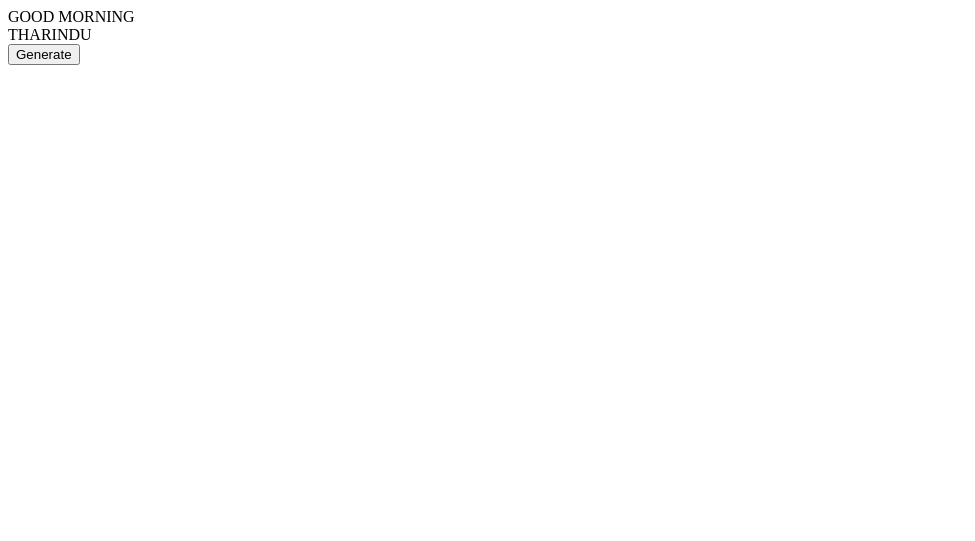
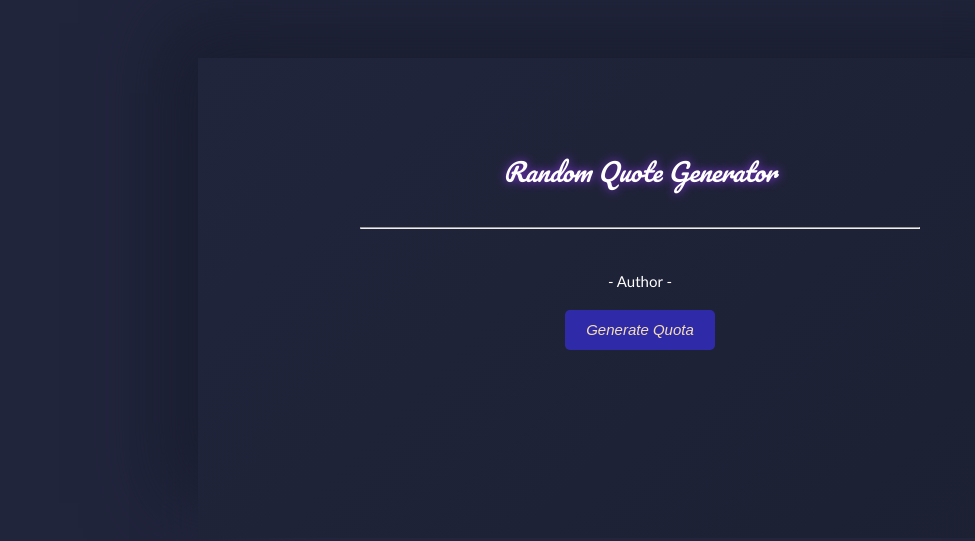
Before and after one commit to tharinm/Random-Quote-Generator-Js, a plain HTML site: page index.html in a window 1280 px wide. Shown: the whole page, without its empty margins (0-975 px from the left). Drawn offline with Linux system fonts and the light colour scheme; no server answers.

Commit message:
style the card and add glower animation

```diff
--- a/index.html
+++ b/index.html
@@ -5,16 +5,130 @@
     <meta name="viewport" content="width=device-width, initial-scale=1.0" />
     <title>Random Quote Generator</title>
 
-    <!--Tailwind Css-->
-    <link href="/dist/output.css" rel="stylesheet" />
+    <style>
+      @import url("https://fonts.googleapis.com/css2?family=Poppins:ital,wght@0,300;0,400;0,500;0,600;0,700;0,800;0,900;1,600&display=swap");
+      @import url("https://fonts.googleapis.com/css2?family=Pacifico&family=Poppins:ital,wght@0,700;0,800;0,900;1,600&display=swap");
+
+      body {
+        display: flex;
+        justify-content: center;
+        align-items: center;
+        background-color: #21253c;
+      }
+
+      .card {
+        width: 70%;
+        height: 60vh;
+
+        display: flex;
+        flex-direction: column;
+        margin-top: 50px;
+        border-radius: 0px;
+        background: linear-gradient(315deg, #1c2032, #21253c);
+        box-shadow: -35px -35px 70px #1a1e30, 35px 35px 70px #242840;
+      }
+
+      h2 {
+        color: white;
+        font-weight: 100;
+        font-style: italic;
+        font-size: 25px;
+        text-align: center;
+      }
+
+      hr {
+        width: 75%;
+      }
+
+      .items {
+        display: flex;
+        flex-direction: column;
+        align-items: center;
+        justify-content: center;
+        padding: 70px;
+        gap: 5px;
+
+        font-family: "Pacifico", cursive;
+      }
+
+      #quote {
+        color: aliceblue;
+        padding: 10px;
+        font-family: "Poppins", sans-serif;
+        font-style: italic;
+        font-weight: normal;
+        text-align: center;
+        font-size: 18px;
+      }
+
+      #author{
+        color: white;
+        font-family: Verdana, Geneva, Tahoma, sans-serif;
+        font-weight: 400;
+      }
+
+      #a{
+        color: white;
+        font-family: 'Gill Sans', 'Gill Sans MT', Calibri, 'Trebuchet MS', sans-serif;
+        font-size: 15px;
+      }
+
+      .btn {
+        width: 150px;
+        height: 40px;
+        border-radius: 5px;
+        border-style: none;
+        margin-top:15px;
+        color: wheat;
+        background-color: rgb(47, 43, 168);
+        font-size: 15px;
+        font-style:oblique;
+        cursor: pointer;
+      }
+
+
+      .shadow-animate h2 {
+         animation: shadows 1.5s infinite;
+}
+
+@keyframes shadows {
+  0% {
+    text-shadow: #48abe0 0 0 10px;
+
+  }
+  50% {
+    text-shadow: blueviolet 0 0 10px;
+
+  }
+  75% {
+    text-shadow: rebeccapurple 0 0 10px;
+
+  }
+  100% {
+    text-shadow: #48abe0 0 0 10px;
+
+  }
+}
+    </style>
   </head>
+
   <body>
-    <div id="card" class="">
-      <div id="quote">GOOD MORNING</div>
-      <div id="author">THARINDU</div>
-      <button id="btn">Generate</button>
+    <div id="card" class="card shadow-animate">
+      <div class="items">
+        <h2>Random Quote Generator</h2>
+        <hr />
+        <div id="quote"></div>
+        <div id="author"></div>
+        <div id="a">- Author -</div>
+        <div>
+        <button id="btn" class="btn">Generate Quota</button>
+        </div>
+      </div>
     </div>
 
     <script src="script.js"></script>
+
+    <!--Tailwind Css-->
+    <!-- <script src="https://cdn.tailwindcss.com"></script> -->
   </body>
 </html>
```
